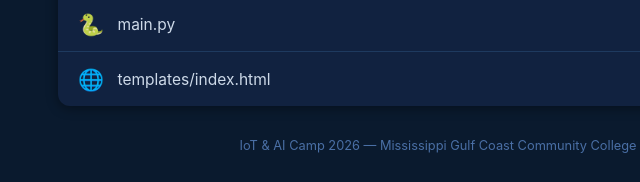
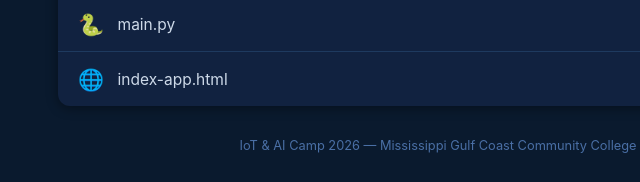
Before and after one commit to Vic-IST/IoT-Camp, a plain HTML site: page index.html in a window 1280 px wide. Shown: the part 691-873 px from the top of the page, 202-842 px from the left. Drawn offline with Linux system fonts and the light colour scheme.

Commit message:
Update download link from templates/index.html to index-app.html

```diff
--- a/index.html
+++ b/index.html
@@ -251,9 +251,9 @@
           </a>
         </li>
         <li>
-          <a href="templates/index.html" download>
+          <a href="index-app.html" download>
             <span class="icon">🌐</span>
-            <span class="label">templates/index.html</span>
+            <span class="label">index-app.html</span>
             <span class="badge md">HTML</span>
           </a>
         </li>
```
